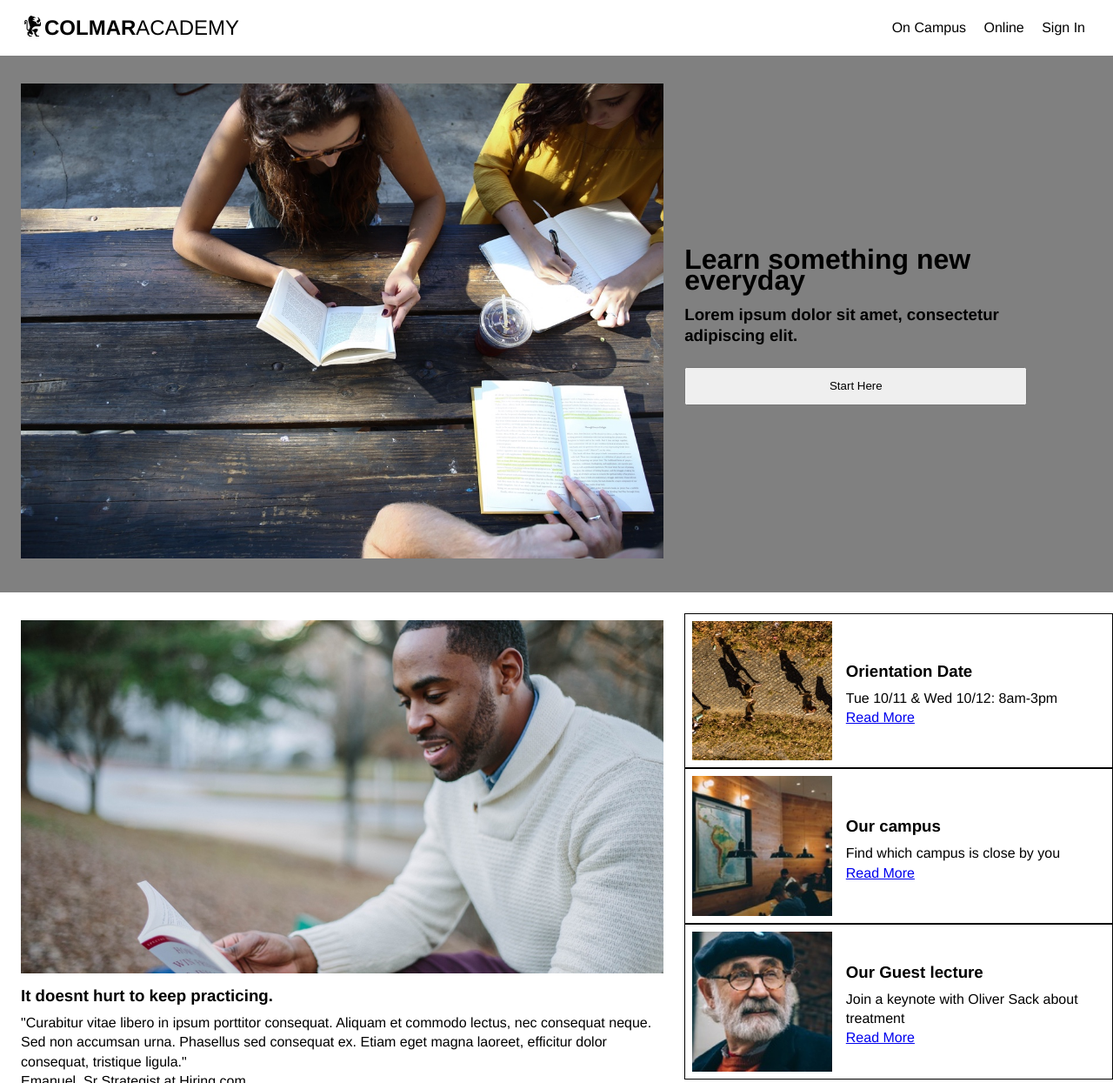
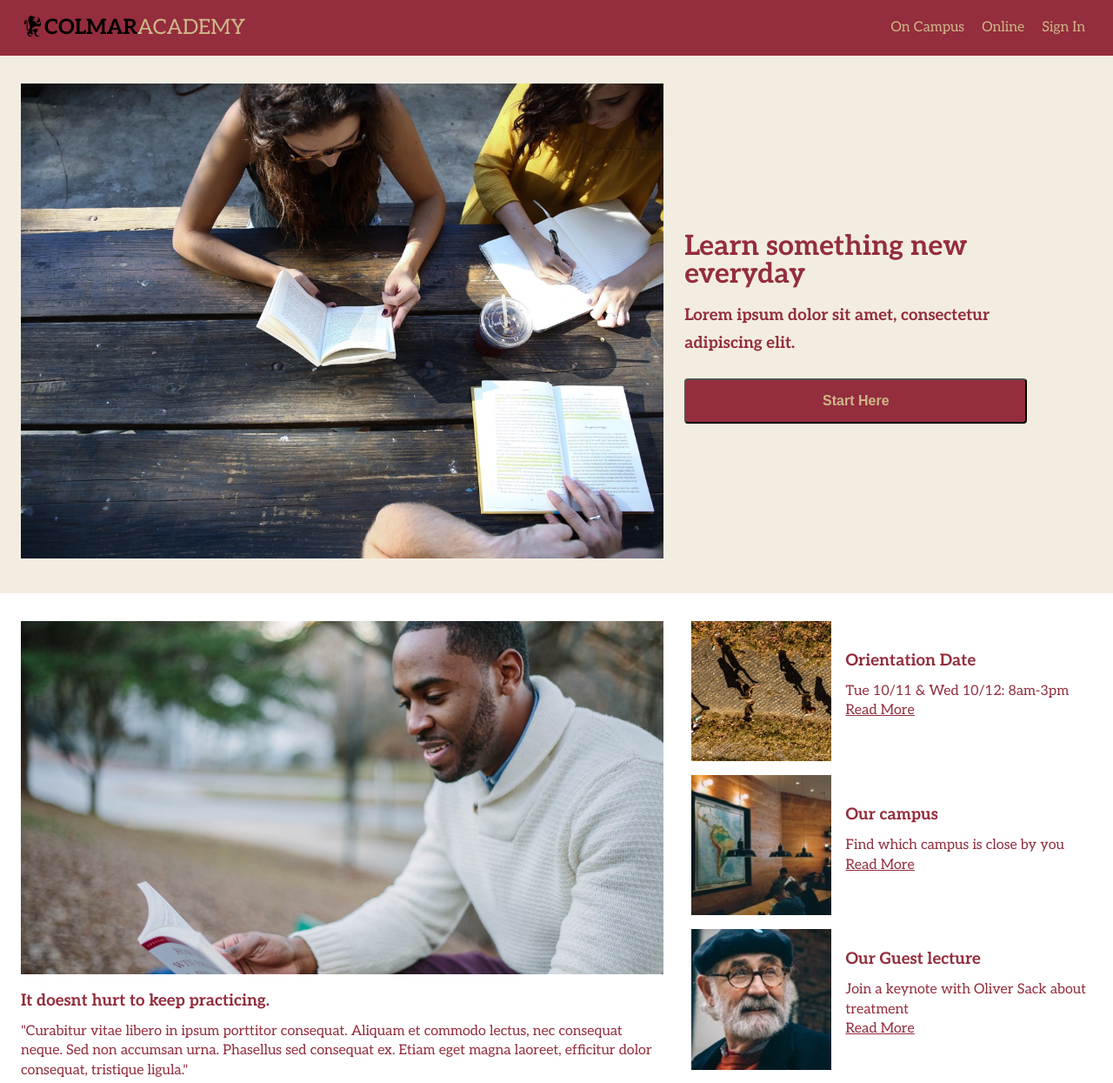
Before and after one commit to kayg90/capstone_project, a plain HTML site: page index.html in a window 1280 px wide. Shown: the top 1245 px of the page at 87% size. Drawn offline with Linux system fonts and the light colour scheme.

Commit message:
add custom styles

```diff
--- a/css/style.css
+++ b/css/style.css
@@ -1,8 +1,16 @@
+/* Color Options */
+html {
+  color: #1F6555;
+  color: #942D3D;
+  color: #ceb888;
+}
+
 /* Universal Styles */
 html {
-  font-family: Helvetica, sans-serif;
+  font-family: 'Aleo', serif;
   font-size: 16px;
   background-color: white;
+  color: #942D3D;
 }
 
 body {
@@ -35,6 +43,10 @@ h4 {
   font-size: 1rem;
 }
 
+a {
+  color: #942D3D;
+}
+
 /* Header */
 
 header {
@@ -42,9 +54,10 @@ header {
   width: 100%;
   position: fixed;
   z-index: 1;
-  background-color: white;
+  background-color: #942D3D;
   display: flex;
   align-items: center;
+  color: #ceb888;
 }
 
 header span {
@@ -53,6 +66,7 @@ header span {
 
 em {
   font-weight: bold;
+  color: black;
 }
 
 header img {
@@ -76,6 +90,12 @@ ul {
 ul li {
   display: inline;
   padding: 0.5rem;
+  cursor: pointer;
+  transition: font-size linear 200ms;
+}
+
+ul li:hover {
+  font-size: 1.25rem;
 }
 
 .mobile {
@@ -86,6 +106,7 @@ ul li {
   .desktop {
     display: none;
   }
+
   .logo,
   .menu {
     display: none;
@@ -102,7 +123,7 @@ ul li {
 
 .main {
   padding-top: 4rem;
-  background-color: gray;
+  background-color: #f3ede1;
 }
 
 .column1 {
@@ -121,25 +142,42 @@ video {
   flex-direction: column;
   justify-content: center;
   width: 40%;
+
 }
 
 .column2 h1,
 h3,
 button {
   width: 80%;
-  line-height: 1.5rem;
+  line-height: 2rem;
   padding: 0.5rem 0;
 }
 
 button {
   padding: 0.5rem;
   margin-top: 1rem;
+  border-radius: 4px;
+  background-color: #942D3D;
+  color: #ceb888;
+  font-size: 1rem;
+  font-weight: bold;
+  transition: background-color 200ms linear,
+              font-size 500ms ease-in 200ms,
+              box-shadow 500ms ease-in;
+}
+
+button:hover {
+  background-color: #6E212D;
+  font-size: 1.25rem;
+  cursor: pointer;
+  box-shadow: 0 12px 16px 0 rgba(0,0,0,0.24), 0 17px 21px 0 rgba(0,0,0,0.19);
 }
 
 @media only screen and (max-width: 600px) {
   .main {
     display: block;
   }
+
   .column1 {
     padding: 0;
     width: 100%;
@@ -150,6 +188,7 @@ button {
     padding: 1.5rem 1rem;
     text-align: left;
   }
+
   button {
     width: 95%;
   }
@@ -173,7 +212,11 @@ button {
 .info {
   display: flex;
   padding: 0.5rem;
-  border: 1px black solid;
+  transition: background-color 200ms linear 200ms;
+}
+
+.info:hover {
+  background-color: #f3ede1;
 }
 
 .image-container {
@@ -194,25 +237,30 @@ video {
   flex-direction: column;
   justify-content: center;
   padding-left: 1rem;
+  padding-bottom: 1.5rem;
 }
 
 @media only screen and (max-width: 600px) {
   .second .column1 {
     display: none;
   }
+
   /* .second .desktop {
     display: none;
   } */
   .second .column2 {
     width: 100%;
   }
+
   .second {
     padding-bottom: 0;
   }
+
   .second .info {
     display: block;
     padding: 2rem 1rem;
   }
+
   .information {
     padding-top: 0;
   }
@@ -220,7 +268,7 @@ video {
 
 /* Third Container */
 .courses {
-  background-color: gray;
+  background-color: #f3ede1;
 }
 
 .title {
@@ -239,8 +287,15 @@ video {
 .course {
   width: 25%;
   margin: 1rem;
-  background-color: white;
-  border: 1px black solid;
+  background-color: #942D3D;
+  color: #ceb888;
+  /* border: 1px black solid; */
+  transition: background-color 200ms linear,
+              font-size;
+}
+
+.course:hover {
+  background-color: #B75363;
 }
 
 .course h3 {
@@ -251,18 +306,27 @@ video {
   width: 100%;
 }
 
-@media only screen and (max-width: 600px){
+@media only screen and (max-width: 600px) {
   .courses {
     background-color: white;
   }
+
   .courses .mobile {
     display: block;
   }
+
   .mobile .details {
-    background-color: gray;
+    background-color: #942D3D;
+    color: #ceb888;
     padding: 1rem;
     margin: 0.5rem;
+    transition: background-color 200ms linear;
   }
+
+  .mobile .details:hover {
+    background-color: #B75363;
+  }
+
   .mobile .details h3 {
     padding: 0;
   }
@@ -272,15 +336,25 @@ video {
   .fourth .column1 {
     width: 100%;
   }
+
   .fourth .column2 {
     display: none;
   }
-  .fourth .column1 h3, p {
+
+  .fourth .column1 h3,
+  p {
     display: none;
   }
+
   video {
     padding-bottom: 1.5rem;
   }
+}
+
+/* Footer */
+
+footer {
+  background-color: #f3ede1;
 }
 
 footer nav {
--- a/index.html
+++ b/index.html
@@ -4,6 +4,8 @@
   <title>Colmar Academy</title>
   <link rel="stylesheet" href="./css/reset.css" type="text/css">
   <link rel="stylesheet" href="./css/style.css" type="text/css">
+  <link href="https://fonts.googleapis.com/css?family=Aleo:400,700" rel="stylesheet">
+  <link rel="icon" href="./resources/images/favicon.ico" type="image/x-icon">
 </head>
 
 <body>
```
Also changed, not shown: resources/images/favicon.ico (added).
